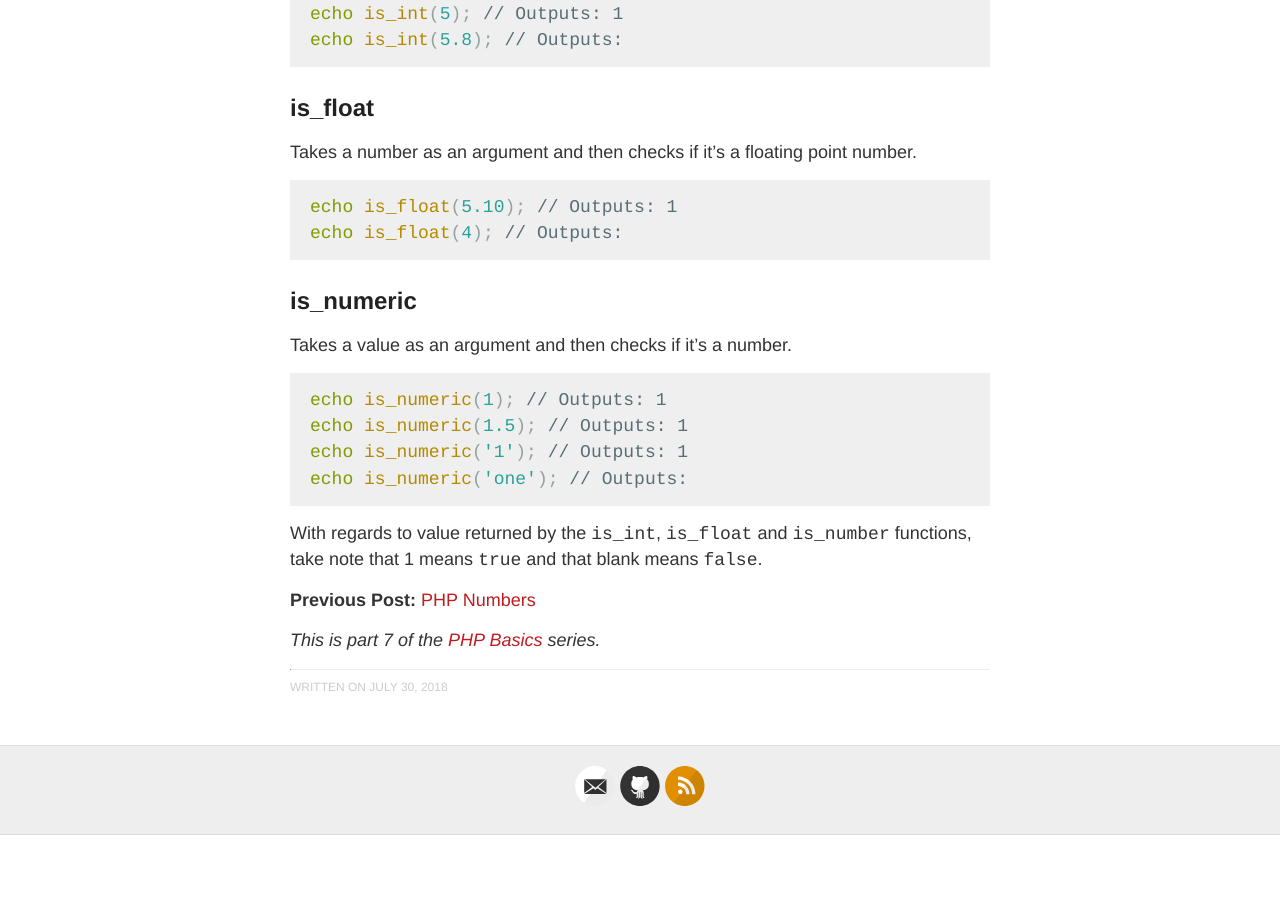
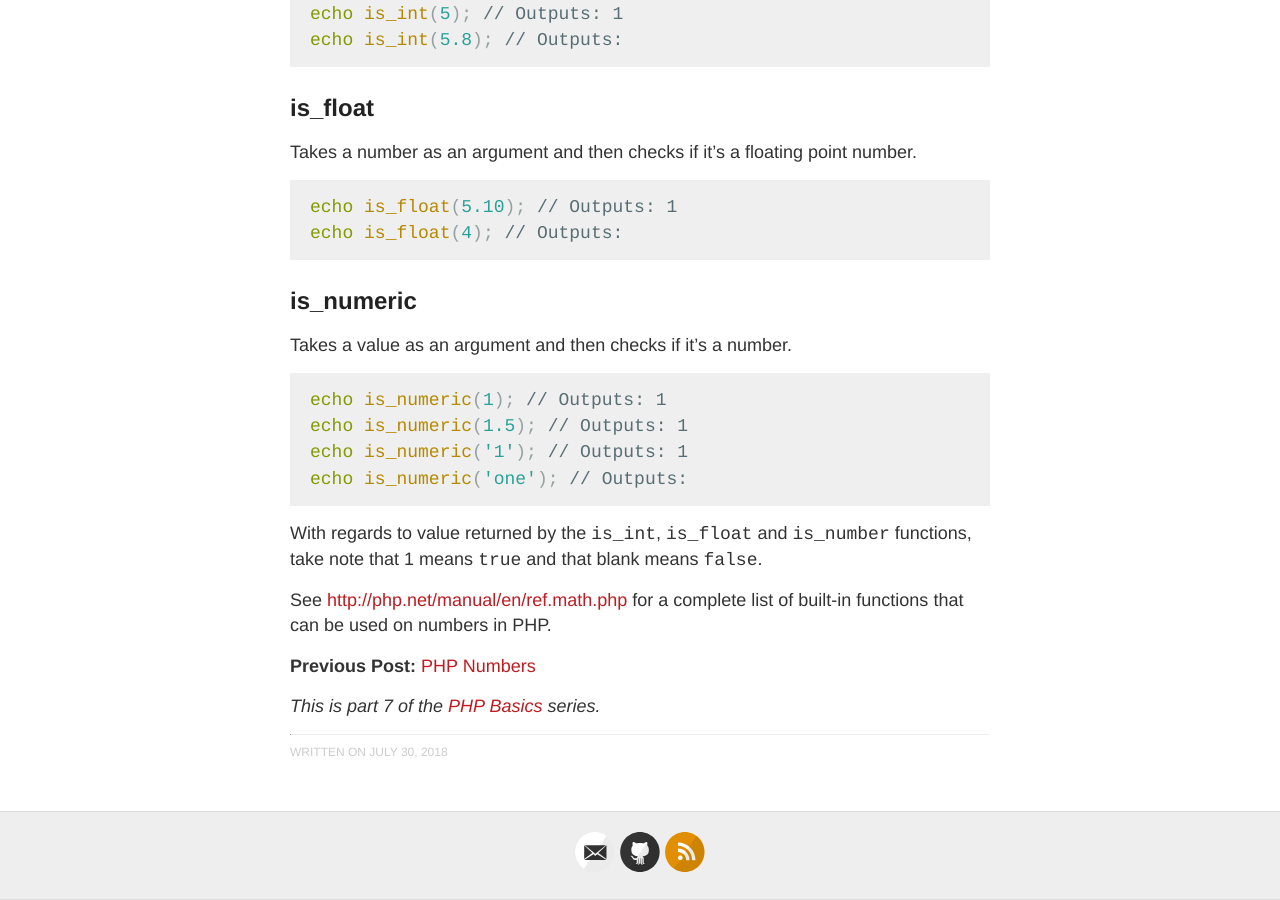
Before and after one commit to kennyalmendral/kennyalmendral.github.io, a Jekyll site: the page built from _posts/2018-07-30-php-number-functions.md, in a window 1280 px wide and 900 px high, scrolled down 2186 px. Built offline with Jekyll 4.4.1, drawn with Linux system fonts in a browser that asks for light colours; before the commit the page ends 3021 px from its top, so only the background shows below that.

Commit message:
Update PHP Number Functions

```diff
--- a/_posts/2018-07-30-php-number-functions.md
+++ b/_posts/2018-07-30-php-number-functions.md
@@ -114,6 +114,8 @@ echo is_numeric('one'); // Outputs:
 
 With regards to value returned by the `is_int`, `is_float` and `is_number` functions, take note that 1 means `true` and that blank means `false`.
 
+See [http://php.net/manual/en/ref.math.php](http://php.net/manual/en/ref.math.php){:target="_blank"} for a complete list of built-in functions that can be used on numbers in PHP.
+
 **Previous Post:** [PHP Numbers]({{ site.url }}/php-numbers/)
 
 _This is part 7 of the [PHP Basics]({{ site.url }}/php-basics/){:target="_blank"} series._
```
